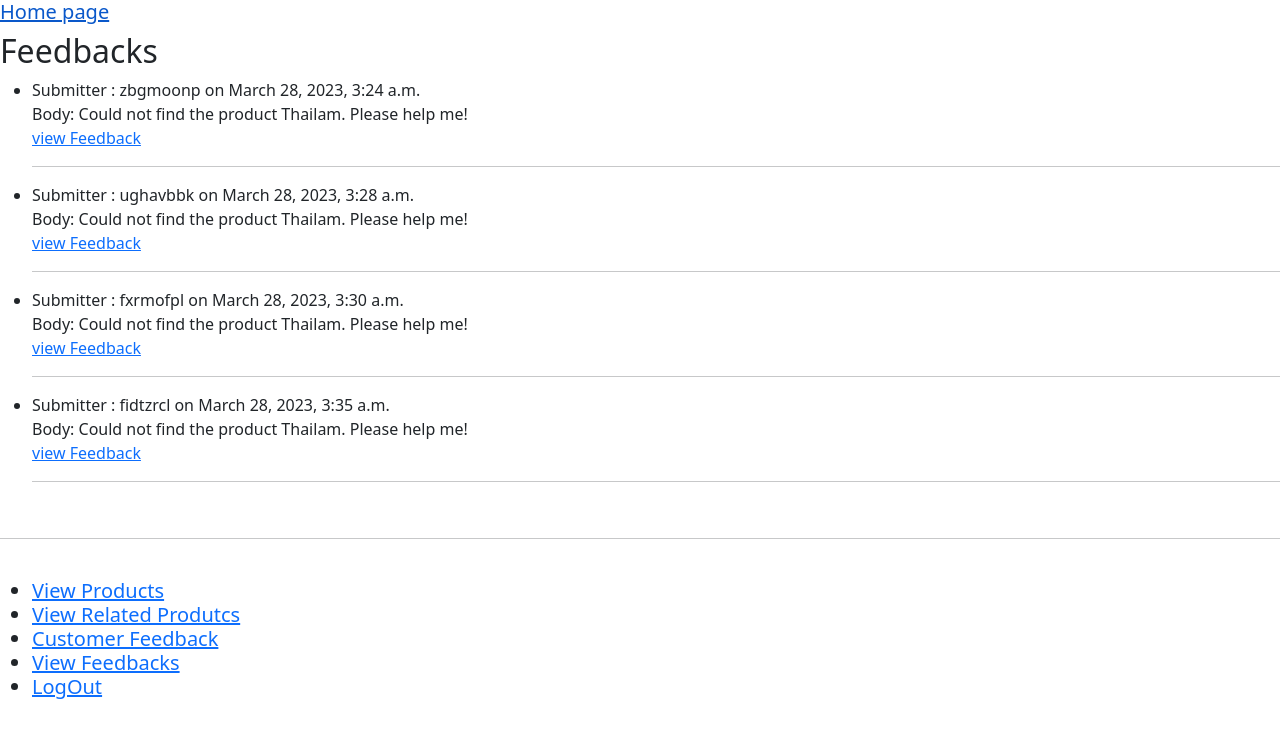
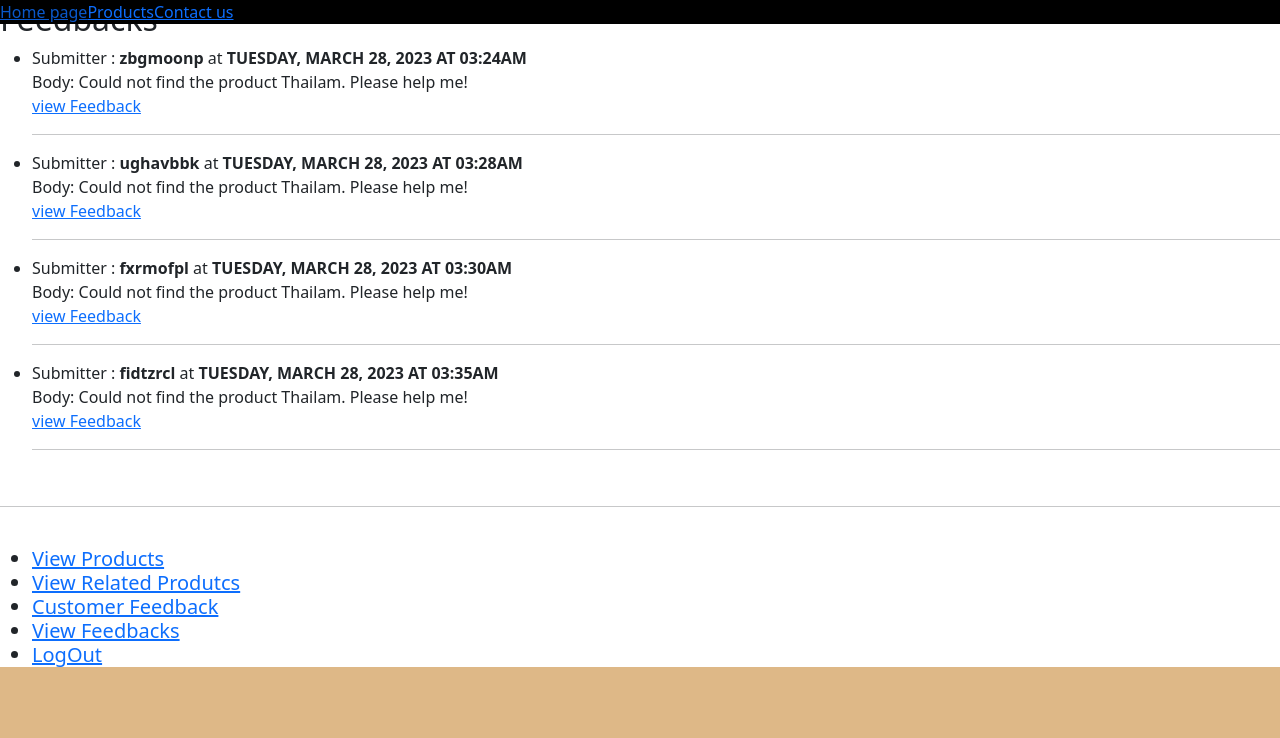
Before and after one commit to PriyaShiju/AyurvedicStoreProject, a Django app: page /Ayurstores/feedbacks in a window 1280 px wide. Shown: the top 738 px of the page. Run offline with Django 4.2, Linux system fonts and the light colour scheme; data comes from the database, SQL or seed files in the repository; both versions use the stored data as it was after the commit.

Commit message:
Templates updated

```diff
--- a/AyurvedicStoreProj/AyurvedicStoreProj/settings.py
+++ b/AyurvedicStoreProj/AyurvedicStoreProj/settings.py
@@ -11,6 +11,7 @@ https://docs.djangoproject.com/en/4.1/ref/settings/
 """
 
 from pathlib import Path
+import os
 
 # Build paths inside the project like this: BASE_DIR / 'subdir'.
 BASE_DIR = Path(__file__).resolve().parent.parent
@@ -56,6 +57,8 @@ ROOT_URLCONF = 'AyurvedicStoreProj.urls'
 TEMPLATES = [
     {
         'BACKEND': 'django.template.backends.django.DjangoTemplates',
+        #'DIRS': ['./ayurstore_frontend/build'],
+        #'APP_DIRS': False,
         'DIRS': [],
         'APP_DIRS': True,
         'OPTIONS': {
@@ -118,6 +121,9 @@ USE_TZ = True
 # https://docs.djangoproject.com/en/4.1/howto/static-files/
 
 STATIC_URL = 'static/'
+#STATICFILES_DIR =[os.path.join(BASE_DIR,"./ayurstore_frontend/build/static")]
+#STATIC_ROOT ="static/"
+
 
 # Default primary key field type
 # https://docs.djangoproject.com/en/4.1/ref/settings/#default-auto-field
--- a/AyurvedicStoreProj/AyurvedicStoreProj/urls.py
+++ b/AyurvedicStoreProj/AyurvedicStoreProj/urls.py
@@ -14,12 +14,15 @@ Including another URLconf
     2. Add a URL to urlpatterns:  path('blog/', include('blog.urls'))
 """
 from django.contrib import admin
-from django.urls import path,include
+from django.urls import path,include,re_path
 from store import views
+from django.views.generic import TemplateView
 #from store.views import *
 
 urlpatterns = [
     path('admin/', admin.site.urls),
-    path("", views.index, name="index"), # http://127.0.0.1:8000
-    path('Ayurstores/', include('store.urls'))  # http://127.0.0.1:8000/Ayurstores/
+    path("", views.index, name="index"), # http://127.0.0.1:8000/home/
+    path('Ayurstores/', include('store.urls')),  # http://127.0.0.1:8000/Ayurstores/
+    #path('api/homepage',views.homepage_raw),
+    #re_path("", TemplateView.as_view(template_name='index.html')),
 ]
--- a/AyurvedicStoreProj/store/static/store/style.css
+++ b/AyurvedicStoreProj/store/static/store/style.css
@@ -1,4 +1,4 @@
-body{
+html,body{
     font-family:sans-serif;
     color:darkslategrey;
     background-color:burlywood;
@@ -7,3 +7,13 @@ body{
 .content{
     color: green;
 }
+
+.nav-text{
+    position: fixed;
+    top :0;
+    left:0;
+    width:100vw;
+    background-color: black;
+    color:white;
+    display:flex;
+}
--- a/AyurvedicStoreProj/store/templates/base.html
+++ b/AyurvedicStoreProj/store/templates/base.html
@@ -7,16 +7,23 @@
     <meta name="viewport" content="width=device-width, initial-scale=1.0">
     <link rel="stylesheet" href="{% static 'store/style.css'%}" />
     <link href="https://cdn.jsdelivr.net/npm/bootstrap@5.0.2/dist/css/bootstrap.min.css" rel="stylesheet" integrity="sha384-EVSTQN3/azprG1Anm3QDgpJLIm9Nao0Yz1ztcQTwFspd3yD65VohhpuuCOmLASjC" crossorigin="anonymous">
-    <title> {% block title %} {% endblock %}</title>
+    <title> Ayurvedic Store - {% block title %} {% endblock %}</title>
 
 </head>
 <body>
-    <h5> <a href="{% url 'index' %}"> Home page </a> </h5>
+    <nav class="nav-text">
+        <a href="{% url 'index' %}"> Home page </a>
+        <a href="{% url 'relatedproducturl' %}"> Products </a>
+        <a href="{% url 'customerfeedbackurl' %}"> Contact us </a>
 
+    </nav>
+    <section class="content-text">
     {% block content %}
 
     {% endblock %}
+    </section>
     <br/> <hr/><br/>
+    <footer>
     <h5>
         <ul>
 
@@ -34,6 +41,7 @@
 
         </ul>
     </h5>
+</footer>
 <script src="https://cdn.jsdelivr.net/npm/@popperjs/core@2.9.2/dist/umd/popper.min.js" integrity="sha384-IQsoLXl5PILFhosVNubq5LC7Qb9DXgDA9i+tQ8Zj3iwWAwPtgFTxbJ8NT4GN1R8p" crossorigin="anonymous"></script>
 <script src="https://cdn.jsdelivr.net/npm/bootstrap@5.0.2/dist/js/bootstrap.min.js" integrity="sha384-cVKIPhGWiC2Al4u+LWgxfKTRIcfu0JTxR+EQDz/bgldoEyl4H0zUF0QKbrJ0EcQF" crossorigin="anonymous"></script>
 
--- a/AyurvedicStoreProj/store/templates/store/Feedbacks.html
+++ b/AyurvedicStoreProj/store/templates/store/Feedbacks.html
@@ -1,5 +1,5 @@
 {% extends "base.html" %}
-
+{% load mytags %}
  {% block title %}  Feedbacks {% endblock %}
 
 {% block content %}
@@ -7,15 +7,19 @@
 <h2> Feedbacks </h2><ul>
 {%for item in items%}
     {% autoescape off %}
-
-
+    {% comment "todo" %}
+    <pre>{% debug%}</pre>
+    {% endcomment %}
     {%if not item.submitter == "Robot" %}
-
-        <li> Submitter : {{item.submitter | escape}} on {{item.createdon}} <br/>
+        <!--  display date as Tuesday, 05 May, 2022,  time:"I:M p"
+        on {{item.createdon | date:"l, d M, Y"}}
+        -->
+        <li> Submitter : <strong> {{item.submitter | escape}} </strong>
+            at  <strong> {{item.createdon | mydate:True}} </strong> <br/>
             Body: {{item.body | escape}}
         </li>
     {%else%}
-    <li> Submitter : {{item.submitter | safe}} on {{item.createdon}} <br/>
+    <li> Submitter : <strong> {{item.submitter | safe}} on {{item.createdon}} </strong> <br/>
         Body: {{item.body | escape}}
     </li>
 
--- a/AyurvedicStoreProj/store/templates/store/listproduct.html
+++ b/AyurvedicStoreProj/store/templates/store/listproduct.html
@@ -3,6 +3,10 @@
 {% block title %} List Products  {% endblock %}
 
 {% block content %}
+{% comment “TODO” %}
+ To Do <pre> {% debug %} </pre>
+{% endcomment %}
+
 
     {% if messages %}
         <ul class="messages">
--- /dev/null
+++ b/AyurvedicStoreProj/store/templatetags/mytags.py
@@ -0,0 +1,13 @@
+from django import template
+
+register = template.Library()
+
+time_format="%A, %B %d, %Y at %I:%M%p"
+time_format_mil ="%A, %B %d, %Y at %H:%M%p"
+
+def mydate(oldvalue, miltime=False):
+    #return oldvalue
+    if miltime : return oldvalue.strftime(time_format_mil).upper()
+    return oldvalue.strftime(time_format)
+
+register.filter('mydate', mydate)
--- a/AyurvedicStoreProj/store/views.py
+++ b/AyurvedicStoreProj/store/views.py
@@ -19,6 +19,10 @@ import string
 def randomString(stringLength=8):
     letters = string.ascii_lowercase
     return ''.join(random.choice(letters) for i in range(stringLength))
+
+def homepage_raw(request):
+    all_tickets = list(feedback.objects.values())
+    return JsonResponse(all_tickets,safe=False)
 
 def index(request):
     #return HttpResponse("Welcome to Ayurvedic Store in Australia")
```
Also changed, not shown: AyurvedicStoreProj/db.sqlite3, AyurvedicStoreProj/store/templatetags/__init__.py (added), 1 other file.
